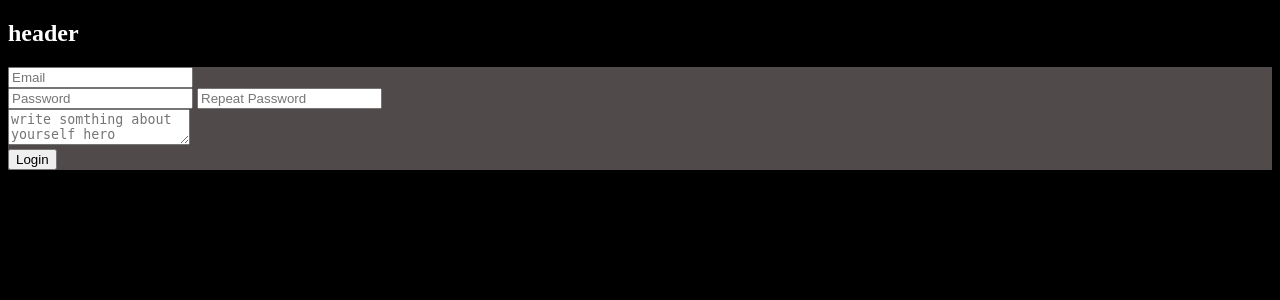
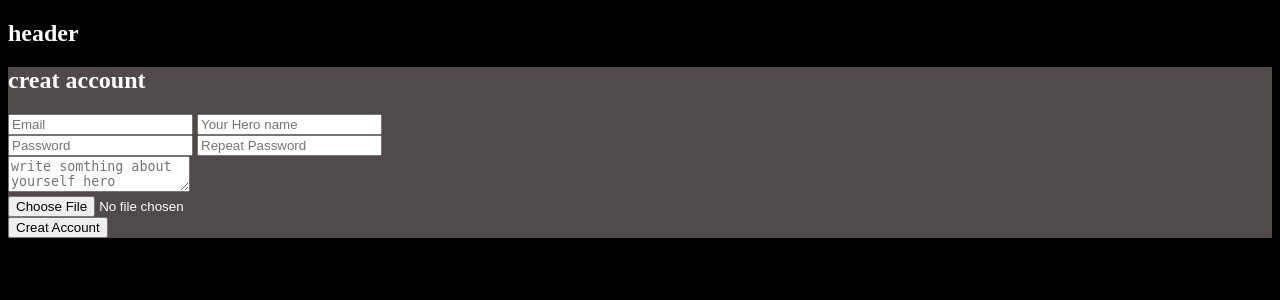
Before and after one commit to MarcusIsCode/Marvel-instagram-clone, a PHP site: template views/account_AddRemove/addAc.php in a window 1280 px wide. Shown: the top 300 px of the page. Run offline with PHP 8.4, Linux system fonts and the light colour scheme; the template is opened without the code that fills it, so the values that code supplies are empty.

Commit message:
creat account
more code

```diff
--- a/app/autoload.php
+++ b/app/autoload.php
@@ -15,4 +15,5 @@ $db = sprintf('sqlite:%s/database/instagram_clone.db',__DIR__ );
 
 $pdo = new PDO($db);
 
+
 ?>
--- a/app/users/loggout.php
+++ b/app/users/loggout.php
@@ -1,5 +1,4 @@
 <?php
-
 declare(strict_types=1);
 require __DIR__ . '/../autoload.php';
 // Remove the user session variable and redirect the user back to the homepage.
--- a/app/users/login.php
+++ b/app/users/login.php
@@ -26,7 +26,7 @@ if(isset($_POST['email'],$_POST['password'] )){
         redirect('/');
 
     }else{
-        echo 'password wrong';
+        redirect('/');
     }
 
 }
--- a/views/account_AddRemove/addAc.php
+++ b/views/account_AddRemove/addAc.php
@@ -1,20 +1,30 @@
-<form action="app/users/creatAccount" method="post">
+<form class="addAccount" action="app/users/creatAccount.php" method="post">
+    <h2>creat account</h2>
     <div class="form-gruop">
-        <label for="email"></label>
-        <input class="input" type="email" name="email" id="email" placeholder="Email" required>
+        <label for="emailCreat"></label>
+        <input class="input" type="email" name="email" id="emailCreat" placeholder="Email" required>
+
+        <label for="heroName"></label>
+        <input class="input" type="text" name="heroName" id="heroName" placeholder="Your Hero name" required>
+
     </div><!-- /form-group  -->
 
-    <!-- password-->
+
     <div class="form-group">
         <label for="password"></label>
-        <input class="form-control" type="password" name="password" id="password" placeholder="Password" required>
+        <input class="form-control" type="password" name="password" id="password1" placeholder="Password" autocomplete="off" required>
 
         <label for="password2"></label>
-        <input class="form-control" type="password" name="password2" id="password" placeholder="Repeat Password" required>
-    </div><!-- /form-group -->
+        <input class="form-control" type="password" name="password2" id="password2" placeholder="Repeat Password" autocomplete="off" required>
+    </div>
 
     <div class="form-group">
-        <textarea name="biography" placeholder="write somthing about yourself hero"></textarea>
+        <label for="textArea"></label>
+        <textarea class="textArea" name="biography" id="textArea" placeholder="write somthing about yourself hero"></textarea>
     </div>
-    <button type="submit" class="btn">Login</button>
+    <div class="form-group">
+        <label for="profileImg"></label>
+        <input type="file" name="img" id="profileImg" src="" alt="" placeholder="profilepic">
+    </div>
+    <button type="submit" class="btn">Creat Account</button>
 </form>
--- a/views/loggin_out/login.php
+++ b/views/loggin_out/login.php
@@ -4,7 +4,7 @@
 
 ?>
 
-<form action="app/users/login.php" method="post">
+<form class="loggin" action="app/users/login.php" method="post">
     <div class="form-gruop">
         <label for="email"></label>
         <input class="input" type="email" name="email" id="email" placeholder="Email" required>
@@ -13,7 +13,7 @@
     <!-- password-->
     <div class="form-group">
         <label for="password"></label>
-        <input class="form-control" type="password" name="password" id="password" placeholder="Password" required>
+        <input class="form-control" type="password" name="password" id="password" placeholder="Password" autocomplete="off" required>
     </div><!-- /form-group -->
 
     <button type="submit" class="btn btn-primary">Login</button>
```
Also changed, not shown: app/users/creatAccount.php (+21 -0 lines), index.php (+9 -5 lines).
